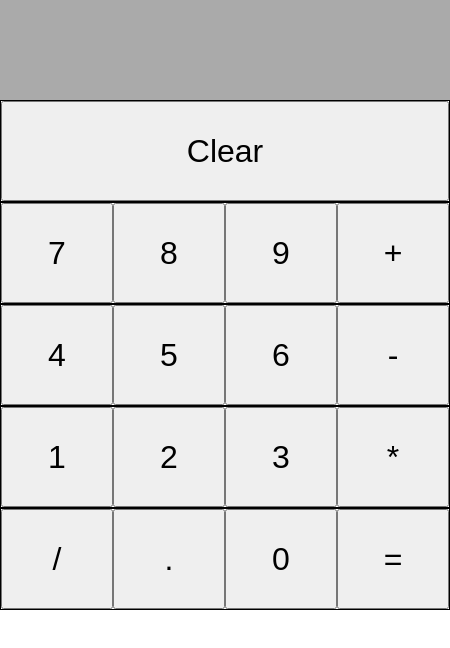
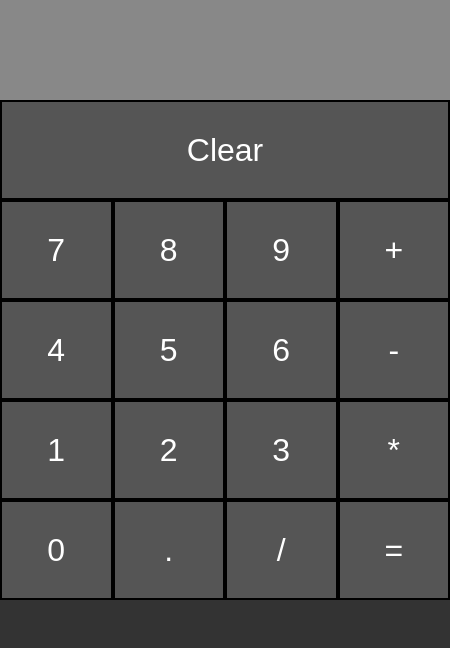
Before and after one commit to Glogzi/electron-visual-calculator, an Electron app: page index.html in a window 450 px wide. Drawn offline with Linux system fonts and the light colour scheme.

Commit message:
project finished

```diff
--- a/index.html
+++ b/index.html
@@ -31,9 +31,9 @@
             <input type="button" value="*" onclick="add('*')">
         </div>
         <div class="bttmbottom">
+            <input type="button" value="0" onclick="add(0)">
+            <input type="button" value="." onclick="add('.')">
             <input type="button" value="/" onclick="add('/')">
-            <input type="button" value="." onclick="add('.')">
-            <input type="button" value="0" onclick="add(0)">
             <input type="button" value="=" onclick="add('=')">
         </div>
     </main>
--- a/main.js
+++ b/main.js
@@ -5,13 +5,14 @@ console.log("Hello World!");
 function root(){
     const wind = new BrowserWindow({
         width: 450,
-        height: 659,
+        height: 620,
         resizable: false,
         maximizable: false,
         webPreferences: {
             nodeIntegration: true,
-            devTools: true,
+            devTools: false,
         },
+        autoHideMenuBar: true
 
     });
     wind.loadFile("index.html");
--- a/package.json
+++ b/package.json
@@ -4,11 +4,13 @@
   "description": "test",
   "main": "main.js",
   "scripts": {
-    "start": "electron ."
+    "start": "electron .",
+    "build": "electron-packager ."
   },
   "author": "Glogsi",
   "license": "ISC",
   "dependencies": {
-    "electron": "^28.1.2"
+    "electron": "^28.1.2",
+    "electron-packager": "^17.1.2"
   }
 }
--- a/script.js
+++ b/script.js
@@ -61,4 +61,5 @@ function calculate(nums, ops) {
     }
     value = val
     document.querySelector(".out").innerHTML = val
+    numbers = []
 }
--- a/style.css
+++ b/style.css
@@ -3,14 +3,16 @@
 }
 body{
     font-family: 'comic Sans MS';
+    overflow-x: hidden;
+    overflow-y: hidden;
+    color: #FFF;
+    background-color: #333;
 }
 .out{
     height: 100px;
-    background-color: #AAA;
+    background-color: #888;
     text-align: right;
-}
-h1{
-    font-size: 300%;
+    font-size: 250%;
 }
 main{
     width: 100%;
@@ -18,10 +20,17 @@ main{
 }
 .top, .mid, .bottom, .bttmbottom, .toptop{
     display: flex;
-    border: 1px solid black;
 }
 input[type="button"]{
     width: 100%;
     height: 100px;
     font-size: 200%;
+    border: 2px solid black;
+    background-color: #555;
+    color: #FFF;
+    font-family: Arial, Helvetica, sans-serif;
 }
+input[type="button"]:hover{
+    background-color: #888;
+    color: #FFF;
+}
```
Also changed, not shown: 1 other file.
